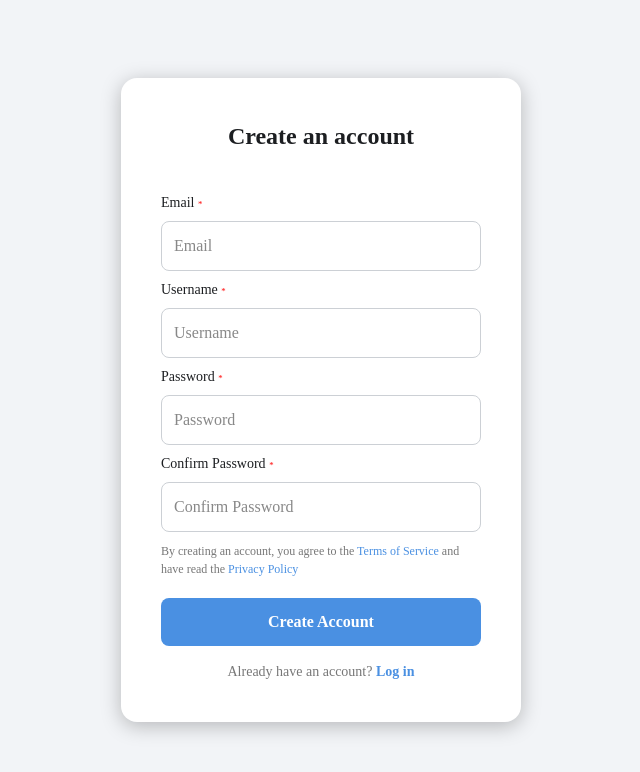
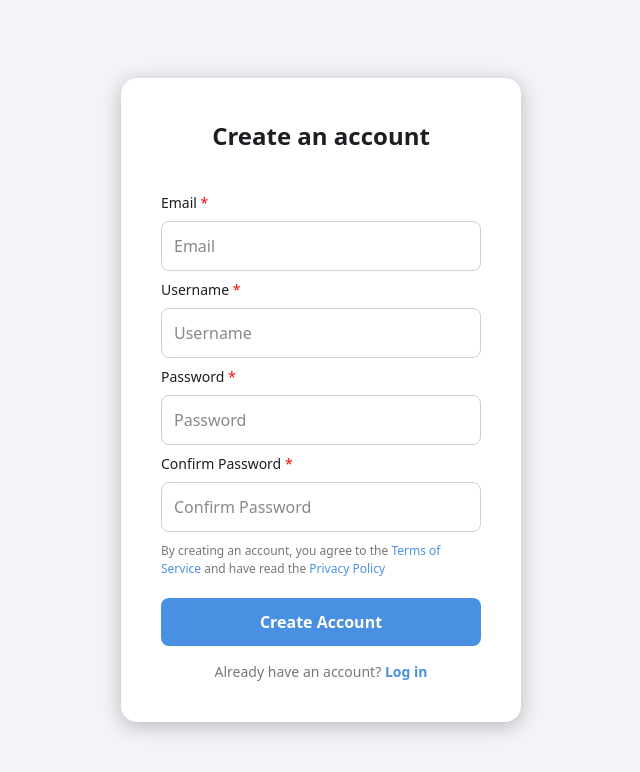
Before and after one commit to sonlu3612/laz-chat, a React (Vite) app in the folder client/: page /register in a window 1280 px wide. Shown: the top 772 px of the page, without its empty margins (319-959 px from the left). Built offline with nearby package versions, Linux system fonts and the light colour scheme.

Commit message:
refactor
- index.css: remove default style
- routes: use React.lazy() to load page

```diff
--- a/client/src/index.css
+++ b/client/src/index.css
@@ -1,8 +1 @@
 @import "tailwindcss";
-
-* {
-    margin: 0;
-    padding: 0;
-    box-sizing: border-box;
-    font-family: 'jetBrains Mono';
-}
--- a/client/src/routes/index.jsx
+++ b/client/src/routes/index.jsx
@@ -1,7 +1,9 @@
+import React, { Suspense } from "react";
 import { BrowserRouter as Router, Routes, Route } from "react-router-dom";
-import Login from "../pages/Loginpage";
-import Home from "../pages/Home";
-import Register from "../pages/Register";
+
+const Home = React.lazy(() => import("../pages/Home"));
+const Login = React.lazy(() => import("../pages/Loginpage"));
+const Register = React.lazy(() => import("../pages/Register"));
 
 export default function AppRoutes() {
   return (
```
